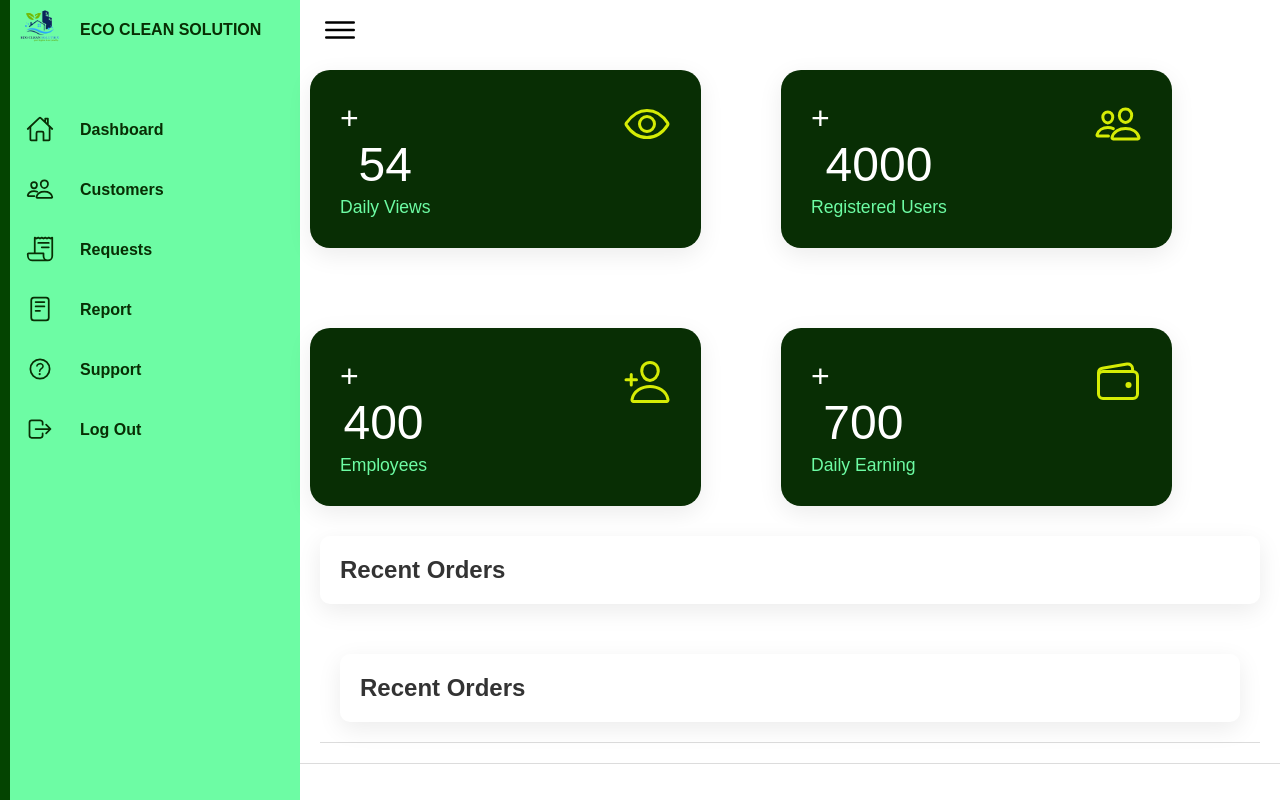
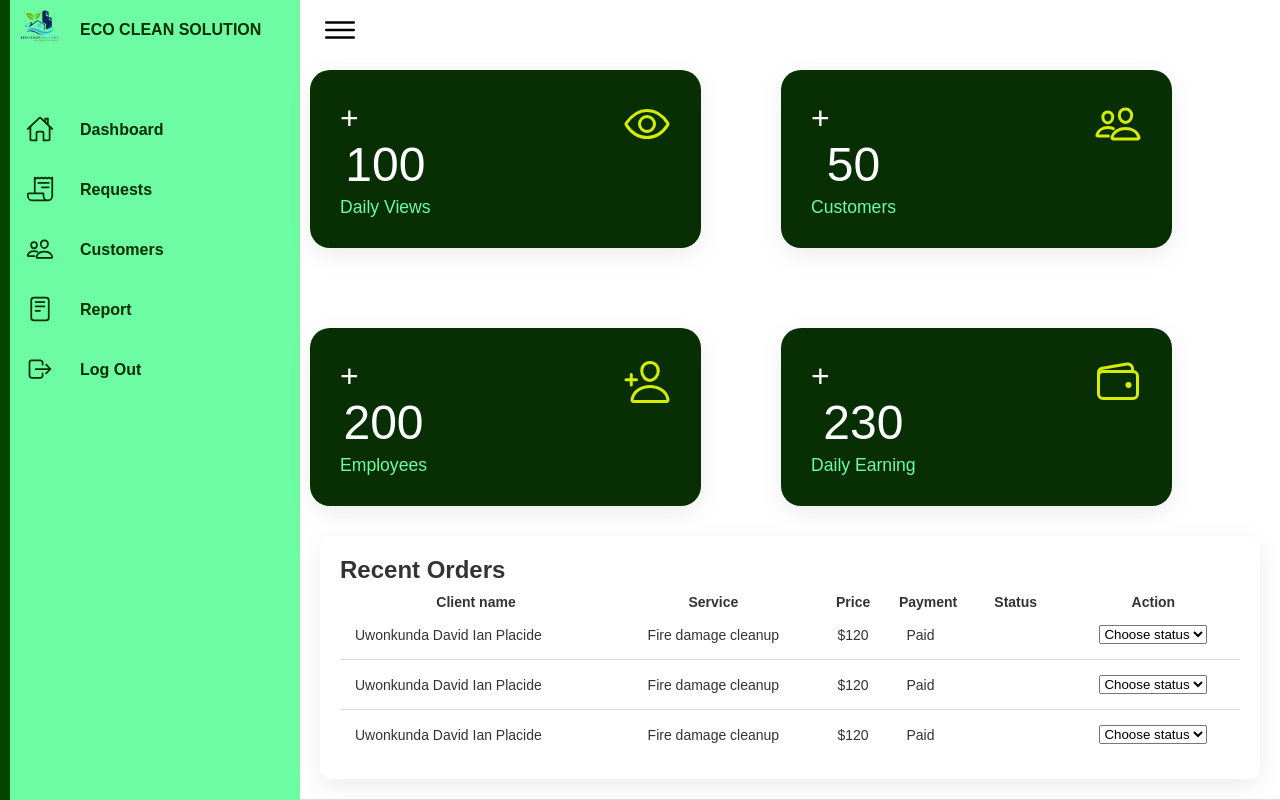
Before and after one commit to Daniel-IRYIVUZE/Eco_clean_Solutions, a Python web app: template EcoApp/templates/admin-dash.html in a window 1280 px wide. Run offline with Jinja, Linux system fonts and the light colour scheme; the template is opened without the code that fills it, so the values that code supplies are empty.

Commit message:
changing the layout

```diff
--- a/EcoApp/templates/admin-dash.html
+++ b/EcoApp/templates/admin-dash.html
@@ -1,4 +1,3 @@
-
 <!DOCTYPE html>
 <html lang="en">
 
@@ -25,7 +24,7 @@
                 </li>
 
                 <li>
-                    <a href="#">
+                    <a href="admin-dash.html">
                         <span class="icon">
                             <ion-icon name="home-outline"></ion-icon>
                         </span>
@@ -34,7 +33,16 @@
                 </li>
 
                 <li>
-                    <a href="#Customers">
+                    <a href="#recent">
+                        <span class="icon">
+                            <ion-icon name="receipt-outline"></ion-icon>
+                        </span>
+                        <span class="title">Requests</span>
+                    </a>
+                </li>
+
+                <li>
+                    <a href="customers.html">
                         <span class="icon">
                             <ion-icon name="people-outline"></ion-icon>
                         </span>
@@ -43,16 +51,7 @@
                 </li>
 
                 <li>
-                    <a href="#requests">
-                        <span class="icon">
-                            <ion-icon name="receipt-outline"></ion-icon>
-                        </span>
-                        <span class="title">Requests</span>
-                    </a>
-                </li>
-
-                <li>
-                    <a href="#report">
+                    <a href="adminrepo.html">
                         <span class="icon">
                             <ion-icon name="reader-outline"></ion-icon>
                         </span>
@@ -61,18 +60,7 @@
                 </li>
 
                 <li>
-                    <a href="#support">
-                        <span class="icon">
-                            <ion-icon name="help-circle-outline"></ion-icon>
-                        </span>
-                        <span class="title">Support</span>
-                    </a>
-                </li>
-
-                <li>
-
-                    <li>
-                    <a href="login.html" class="logout">
+                    <a href="index.html" class="logout">
                         <span class="icon">
                             <ion-icon name="log-out-outline"></ion-icon>
                         </span>
@@ -88,134 +76,121 @@
                 <div class="toggle">
                     <ion-icon name="menu-outline"></ion-icon>
                 </div>
-
             </div>
 
             <!-- ======================= Cards ================== -->
             <div class="cardBox" id="dashboard">
                 <div class="card">
-                    <div> <div class="sign">+</div>
-                        <div class="counter" data-target="54">0</div>
+                    <div>
+                        <div class="sign">+</div>
+                        <div class="counter" data-target="100">0</div>
                         <div class="cardName">Daily Views</div>
                     </div>
-
                     <div class="iconBx">
                         <ion-icon name="eye-outline"></ion-icon>
                     </div>
                 </div>
 
                 <div class="card">
-                    <div> <div class="sign">+</div>
-                        <div class="counter" data-target="4000"></div>
-                        <div class="cardName">Registered Users</div>
+                    <div>
+                        <div class="sign">+</div>
+                        <div class="counter" data-target="50"></div>
+                        <div class="cardName">Customers</div>
                     </div>
-
                     <div class="iconBx">
                         <ion-icon name="people-outline"></ion-icon>
                     </div>
                 </div>
 
                 <div class="card">
-                    <div> <div class="sign">+</div>
-                        <div class="counter" data-target="400">0</div>
+                    <div>
+                        <div class="sign">+</div>
+                        <div class="counter" data-target="200">0</div>
                         <div class="cardName">Employees</div>
                     </div>
-
                     <div class="iconBx">
                         <ion-icon name="person-add-outline"></ion-icon>
                     </div>
                 </div>
 
                 <div class="card">
-                    <div> <div class="sign">+</div>
-                        <div class="counter" data-target="700">0</div>
+                    <div>
+                        <div class="sign">+</div>
+                        <div class="counter" data-target="230">0</div>
                         <div class="cardName">Daily Earning</div>
                     </div>
-
                     <div class="iconBx">
                         <ion-icon name="wallet-outline"></ion-icon>
                     </div>
                 </div>
             </div>
 
-    <!-- ================ Order Details List ================= -->
-    <div class="details">
-        <div class="recentOrders">
-            <div class="cardHeader">
-                <h2>Recent Orders</h2>
-            </div>
-
-            <table class="report" id="orderTable">
-                <thead>
-                    <tr>
-                        <td>Client name</td>
-                        <td>Service</td>
-                        <td>Price</td>
-                        <td>Payment</td>
-                        <td>Status</td>
-                        <td>Action</td>
-                    </tr>
-                </thead>
-
-                <tbody>
-                    <tr>
-                        <td data-label="Name">Uwonkunda David Ian Placide</td>
-                        <td data-label="Name">Fire damage cleanup</td>
-                        <td data-label="Price">$120</td>
-                        <td data-label="Payment">Paid</td>
-                        <td data-label="Status"><span class="status delivered">No option </span></td>
-                        <td data-label="Action">
-                            <select class="action-dropdown">
-                                <option value="pending">Choose status</option>
-                                <option value="pending">Pending</option>
-                                <option value="complete">Delivered</option>
-                                <option value="declined">Declined</option>
-                            </select>
-                        </td>
-                    </tr>
-                </tbody>
-            </table>
-        </div>
-        <div id="Customers">
+            <!-- ================ Order Details List ================= -->
             <div class="details">
                 <div class="recentOrders">
-                    <div class="cardHeader">
+                    <div class="cardHeader" id="recent">
                         <h2>Recent Orders</h2>
-
                     </div>
-
-                    <table class="report" id="orderTable">
+                    <table>
                         <thead>
                             <tr>
-                                <td>Client name</td>
-                                <td>Service</td>
-                                <td>Price</td>
-                                <td>Payment</td>
-                                <td>Status</td>
-                                <td>Action</td>
+                                <th>Client name</th>
+                                <th>Service</th>
+                                <th>Price</th>
+                                <th>Payment</th>
+                                <th>Status</th>
+                                <th>Action</th>
                             </tr>
                         </thead>
-
                         <tbody>
                             <tr>
-                                <td data-label="Name">Uwonkunda David Ian Placide</td>
-                                <td data-label="Name">Fire damage cleanup</td>
-                                <td data-label="Price">$120</td>
-                                <td data-label="Payment">Paid</td>
-                                <td data-label="Status"><span class="status delivered">No option </span></td>
-                                <td data-label="Action">
-                                    <select class="action-dropdown">
-                                        <option value="pending">Choose status</option>
-                                        <option value="pending">Pending</option>
-                                        <option value="complete">Delivered</option>
-                                        <option value="declined">Declined</option>
+                                <td>Uwonkunda David Ian Placide</td>
+                                <td>Fire damage cleanup</td>
+                                <td>$120</td>
+                                <td>Paid</td>
+                                <td class="status">No option</td>
+                                <td>
+                                    <select class="status-select" onchange="updateStatus(this)">
+                                        <option value="No option">Choose status</option>
+                                        <option value="Completed">Completed</option>
+                                        <option value="Pending">Pending</option>
+                                        <option value="Declined">Declined</option>
+                                    </select>
+                                </td>
+                            </tr>
+                            <tr>
+                                <td>Uwonkunda David Ian Placide</td>
+                                <td>Fire damage cleanup</td>
+                                <td>$120</td>
+                                <td>Paid</td>
+                                <td class="status">No option</td>
+                                <td>
+                                    <select class="status-select" onchange="updateStatus(this)">
+                                        <option value="No option">Choose status</option>
+                                        <option value="Completed">Completed</option>
+                                        <option value="Pending">Pending</option>
+                                        <option value="Declined">Declined</option>
+                                    </select>
+                                </td>
+                            </tr>
+                            <tr>
+                                <td>Uwonkunda David Ian Placide</td>
+                                <td>Fire damage cleanup</td>
+                                <td>$120</td>
+                                <td>Paid</td>
+                                <td class="status">No option</td>
+                                <td>
+                                    <select class="status-select" onchange="updateStatus(this)">
+                                        <option value="No option">Choose status</option>
+                                        <option value="Completed">Completed</option>
+                                        <option value="Pending">Pending</option>
+                                        <option value="Declined">Declined</option>
                                     </select>
                                 </td>
                             </tr>
                         </tbody>
                     </table>
                 </div>
-        </div>
     </div>
 
     <!-- =========== Scripts =========  -->
```
